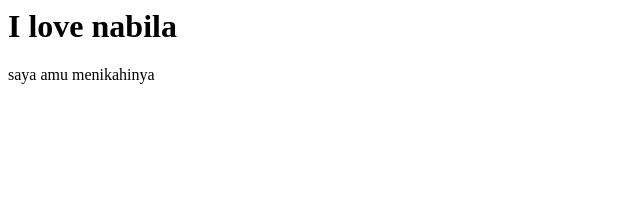
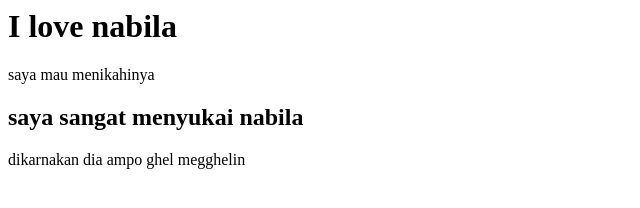
Before and after one commit to syahrultok117927-arch/zeini, a plain HTML site: page index.html in a window 1280 px wide. Shown: the whole page, without its empty margins (0-640 px from the left). Drawn offline with Linux system fonts and the light colour scheme.

Commit message:
Update index.html

```diff
--- a/index.html
+++ b/index.html
@@ -5,6 +5,8 @@
 </head>
   <body>
    <h1>I love nabila</h1>
-   <p>saya amu menikahinya</p>
+   <p>saya mau menikahinya</p>
+   <h2>saya sangat menyukai nabila</h2>
+   <p>dikarnakan dia ampo ghel megghelin</p>
    </body>
 </html>
```
